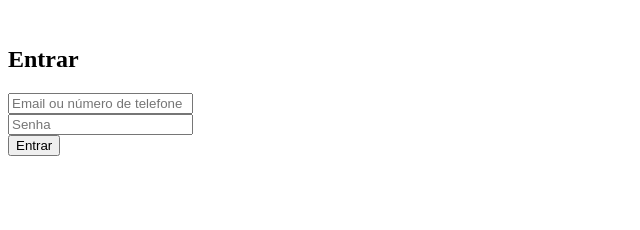
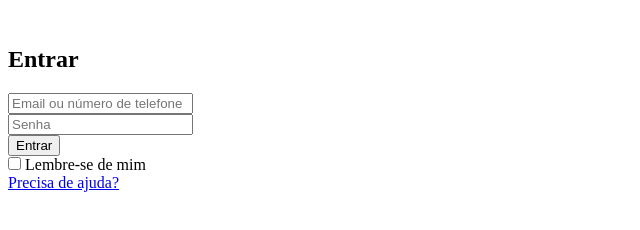
Before and after one commit to joseerivaldo/loginNetlix, a plain HTML site: page index.html in a window 1280 px wide. Shown: the whole page, without its empty margins (0-640 px from the left). Drawn offline with Linux system fonts and the light colour scheme.

Commit message:
Update index.html

```diff
--- a/index.html
+++ b/index.html
@@ -29,6 +29,15 @@
                     <button type="submit">Entrar</button>
                 </div>
             </form>
+
+            <div class="suporte">
+                <div class="remember">
+                    <span><input type="checkbox" style="margin: 0; padding: 0; height: 13px;"></span>
+                    <span>Lembre-se de mim</span>
+                    <div class="help"><a href="#">Precisa de ajuda?</a>
+                    </div>
+                </div>
+            </div>
         </div>
     </div>
 
```
